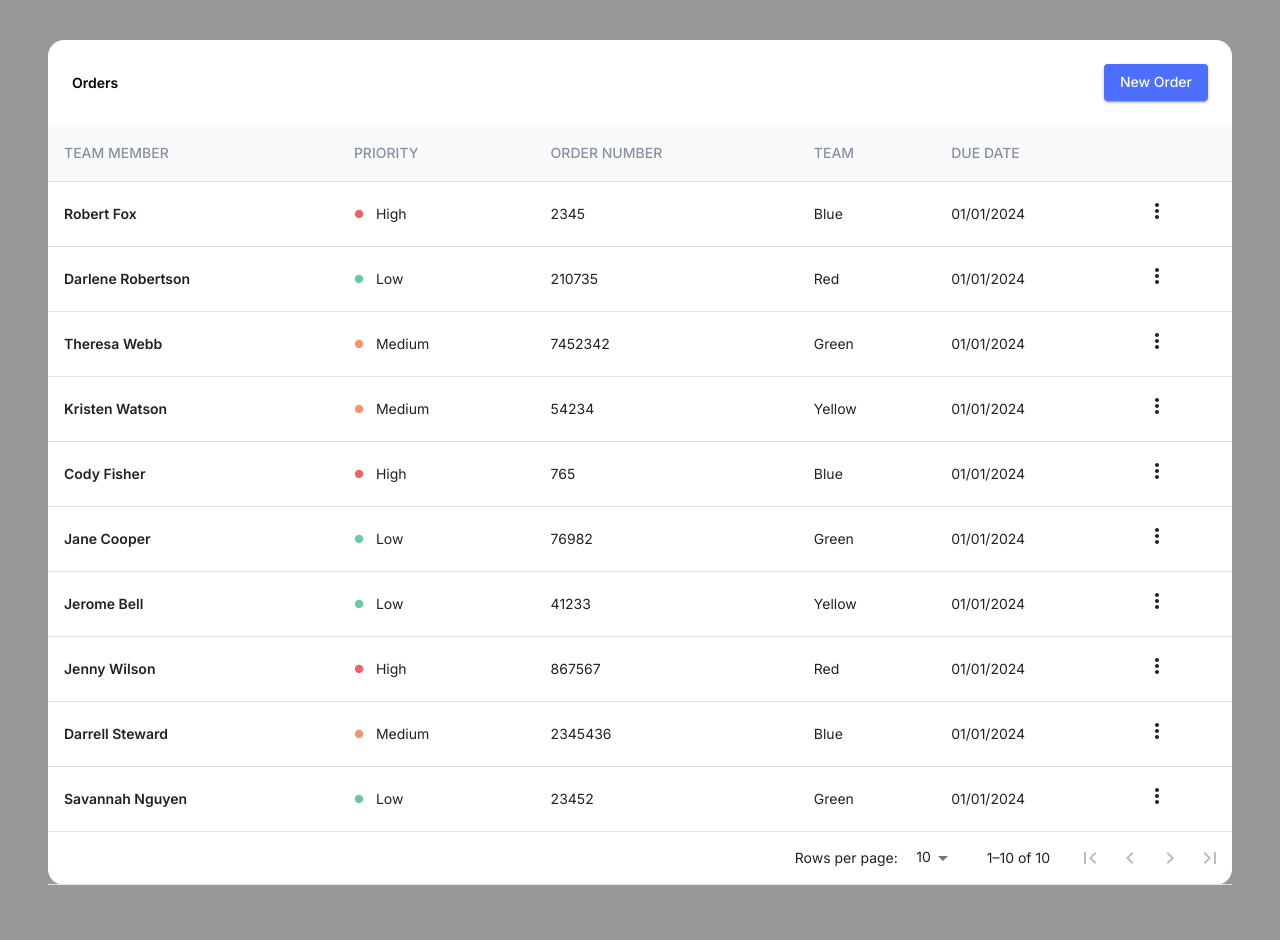
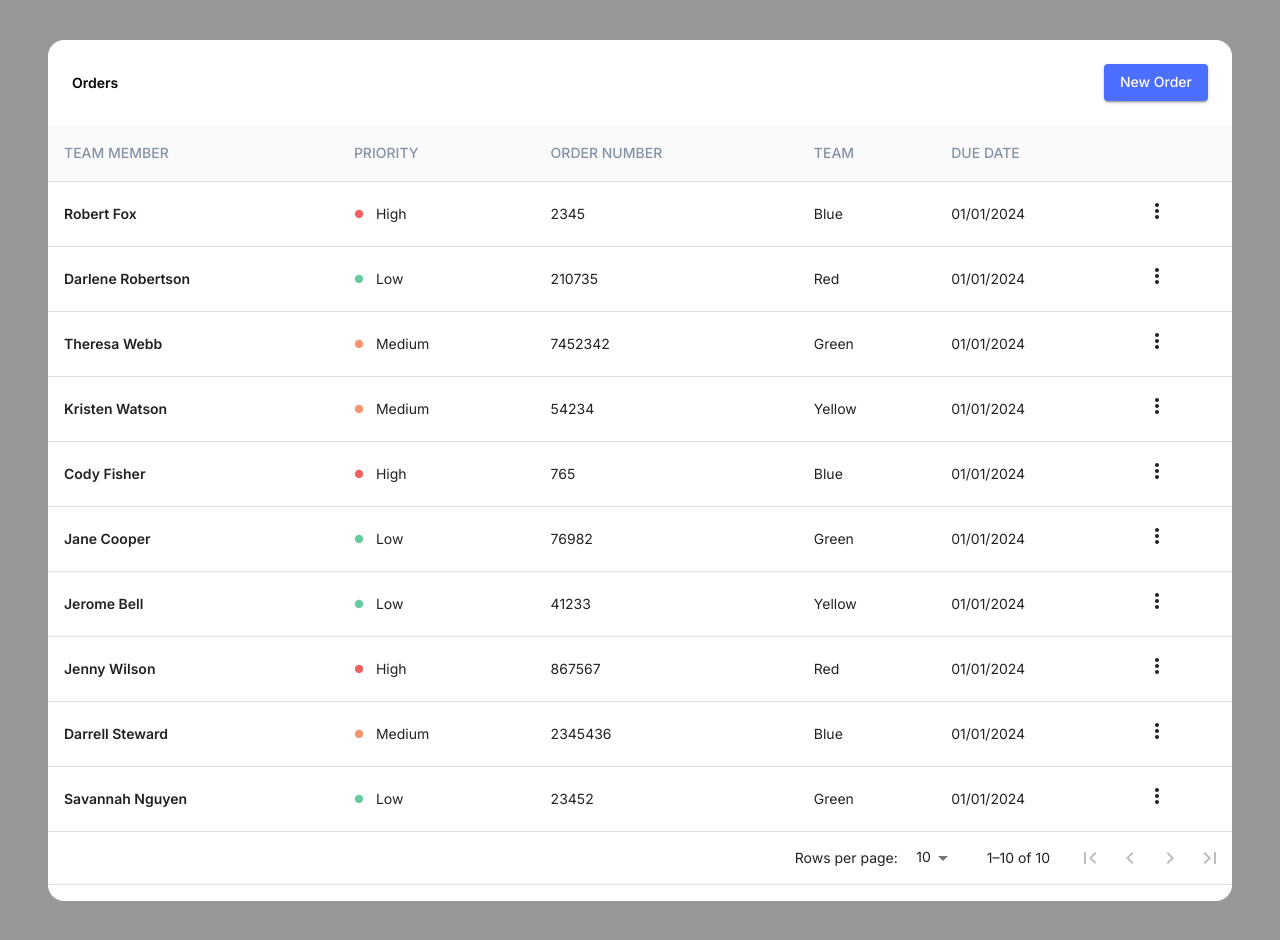
Before and after one commit to lissisa2003/banjo-orders-app, a React (Create React App) app: page / in a window 1280 px wide. Built offline with nearby package versions, Linux system fonts and the light colour scheme.

Commit message:
* Added padding to fix misaligned bottom borders of container and table

```diff
--- a/src/App.css
+++ b/src/App.css
@@ -18,4 +18,5 @@
   margin: 40px 48px;
   border-radius: 16px;
   background-color: #ffffff;
+  padding-bottom: 16px;
 }
```
